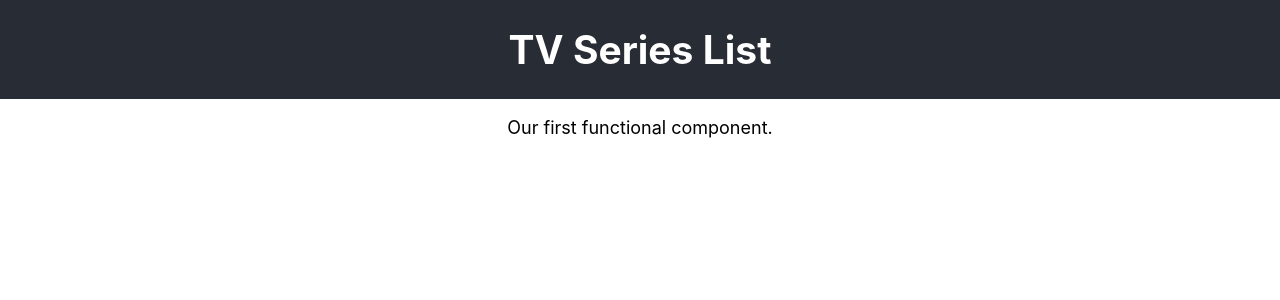
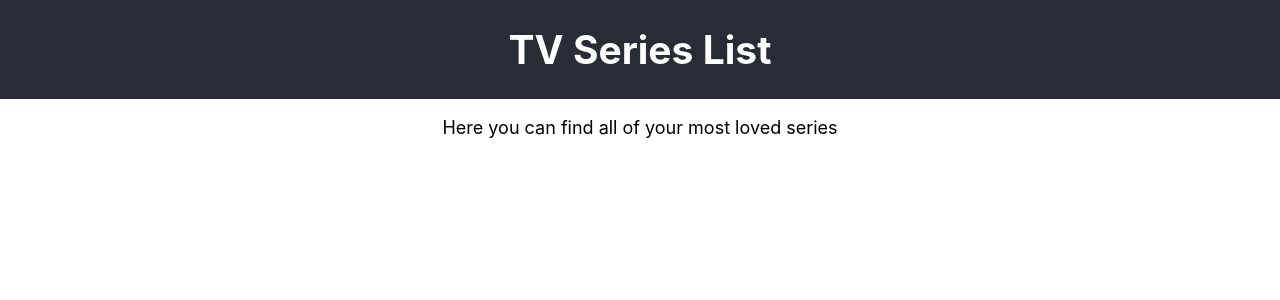
Before and after one commit to pauleaster/dotnet_react_ssw_clone, a React (Create React App) app in the folder tv-series-app/: page / in a window 1280 px wide. Shown: the top 300 px of the page. Built offline with nearby package versions, Linux system fonts and the light colour scheme.

Commit message:
Ch 05 - Props

```diff
--- a/tv-series-app/src/App.tsx
+++ b/tv-series-app/src/App.tsx
@@ -1,11 +1,6 @@
 import React from 'react';
 import './App.css';
-
-const Intro = (props: any) => (
-  <p className='App-intro'>
-    Our first functional component.
-  </p>
-);
+import Intro from './components/Intro';
 
 const App: React.FC = () => {
   return (
@@ -13,7 +8,7 @@ const App: React.FC = () => {
       <header className="App-header">
         <h1 className='App-title'>TV Series List</h1>
       </header>
-      <Intro />
+      <Intro message='Here you can find all of your most loved series' />
     </div>
   );
 }
--- /dev/null
+++ b/tv-series-app/src/components/Intro/index.tsx
@@ -0,0 +1,13 @@
+import React from 'react';
+
+type Props = {
+  message: string,
+}
+
+const Intro = (props: Props) => (
+  <p className='App-intro'>
+    {props.message}
+  </p>
+);
+
+export default Intro;
```
